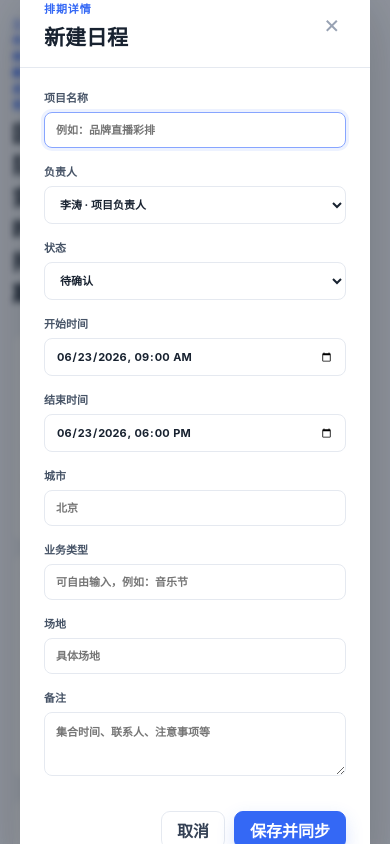
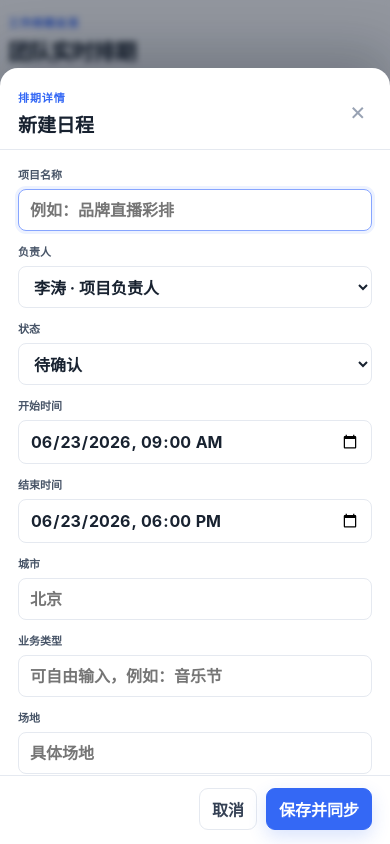
Before and after one commit to NickZhou210/psychic-spoon, a website: page index.html in a window 390 px wide. Both pictures are taken after a click on the button "＋ 新建日程". Shown: the top 844 px of the page. Drawn offline with nearby package versions, Linux system fonts and the light colour scheme.

Commit message:
fix: improve mobile responsive layout

```diff
--- a/app.js
+++ b/app.js
@@ -50,7 +50,7 @@ const seedEvents = [
 ].map(([id,title,ownerId,start,end,status,city,type,venue,notes]) => ({id,title,ownerId,start,end,status,city,type,venue,notes}));
 
 let events = loadEvents();
-let days = 14;
+let days = window.matchMedia("(max-width: 760px)").matches ? 7 : 14;
 let rangeStart = startOfDay(new Date("2026-06-23T00:00:00"));
 let enabledStatuses = new Set(["confirmed", "pending", "progress", "draft"]);
 let dragState = null;
@@ -603,6 +603,9 @@ function escapeAttribute(value = "") { return escapeHtml(value); }
 
 async function init() {
   refreshPeopleControls();
+  els.rangeSelector.querySelectorAll("button[data-days]").forEach(button => {
+    button.classList.toggle("active", Number(button.dataset.days) === days);
+  });
   document.querySelectorAll(".filter-check input").forEach(input => input.addEventListener("change", () => {
     input.checked ? enabledStatuses.add(input.value) : enabledStatuses.delete(input.value); render();
   }));
--- a/index.html
+++ b/index.html
@@ -8,7 +8,6 @@
   <meta name="apple-mobile-web-app-status-bar-style" content="black-translucent" />
   <title>团队排期总控台</title>
   <link rel="manifest" href="./manifest.webmanifest" />
-  <link rel="icon" href="./icon.svg" type="image/svg+xml" />
   <link rel="icon" href="./icon.svg" type="image/svg+xml" />
   <link rel="stylesheet" href="./styles.css" />
 </head>
--- a/styles.css
+++ b/styles.css
@@ -292,22 +292,92 @@ select { height: 38px; border: 1px solid var(--line); border-radius: 9px; backgr
   .search-box { min-width: 190px; }
 }
 @media (max-width: 760px) {
-  :root { --sidebar-width: 0px; --person-width: 148px; --day-width: 82px; }
-  .sidebar { display: none; }
-  .main-content { grid-column: 1; padding: 16px 12px 28px; }
-  .topbar { align-items: flex-start; }
-  .avatar, #todayButton { display: none; }
+  :root { --sidebar-width: 0px; --person-width: 132px; --day-width: 72px; }
+  body { padding-bottom: calc(72px + env(safe-area-inset-bottom)); }
+  .app-shell { display: block; min-height: 100vh; }
+  .sidebar {
+    inset: auto 0 0 0; width: 100%; min-height: 64px; padding: 8px 8px calc(8px + env(safe-area-inset-bottom));
+    display: block; border-radius: 18px 18px 0 0; box-shadow: 0 -10px 30px rgba(10,18,32,.18);
+  }
+  .brand, .sidebar-section, .sync-card { display: none; }
+  .main-nav { grid-template-columns: repeat(5, 1fr); gap: 4px; }
+  .nav-item {
+    position: relative; min-height: 48px; padding: 5px 2px; border-radius: 12px; justify-content: center; text-align: center;
+    flex-direction: column; gap: 2px; font-size: 10px; line-height: 1.1;
+  }
+  .nav-item span { font-size: 16px; line-height: 1; }
+  .nav-item b { position: absolute; right: 12px; top: 4px; margin-left: 0; padding: 1px 5px; font-size: 9px; }
+  .main-content { grid-column: 1; padding: 14px 10px 22px; }
+  .topbar { display: block; margin-bottom: 12px; }
+  .top-actions { margin-top: 12px; display: grid; grid-template-columns: 1fr 1fr 42px; gap: 8px; }
+  #todayButton { display: none; }
+  .avatar { width: 42px; height: 42px; }
+  .icon-button, .primary-button, .danger-button { min-height: 42px; padding: 0 12px; }
   h1 { font-size: 22px; }
-  .stats-grid { grid-template-columns: 1fr 1fr; gap: 8px; }
-  .stat-card { padding: 13px; }
-  .toolbar-panel { display: block; }
-  .toolbar-actions { margin-top: 11px; justify-content: flex-start; }
-  .search-box { flex: 1; min-width: 160px; }
-  #departmentFilter { display: none; }
-  .schedule-hint { align-items: flex-start; padding: 10px 12px; gap: 8px; }
-  .legend { flex-wrap: wrap; justify-content: flex-end; }
-  .form-grid { grid-template-columns: 1fr; }
+  .stats-grid { grid-template-columns: 1fr 1fr; gap: 8px; margin-bottom: 10px; }
+  .stat-card { padding: 11px 12px; border-radius: 12px; }
+  .stat-card strong { font-size: 22px; margin: 4px 0 2px; }
+  .stat-card small { display: none; }
+  .toolbar-panel { display: block; padding: 10px; border-radius: 12px 12px 0 0; }
+  .date-controls { justify-content: space-between; }
+  .range-title { min-width: 0; flex: 1; margin-left: 4px; text-align: center; font-size: 12px; }
+  .toolbar-actions { margin-top: 10px; display: grid; grid-template-columns: 1fr; gap: 8px; }
+  .search-box { width: 100%; min-width: 0; }
+  #departmentFilter { display: block; width: 100%; }
+  .segmented { width: 100%; }
+  .segmented button { flex: 1; min-height: 34px; }
+  .schedule-hint { display: block; padding: 10px 12px; line-height: 1.5; }
+  .legend { margin-top: 6px; flex-wrap: wrap; justify-content: flex-start; gap: 8px 12px; }
+  .schedule-scroll {
+    max-height: calc(100vh - 360px); min-height: 360px; -webkit-overflow-scrolling: touch;
+    overscroll-behavior: contain;
+  }
+  .grid-row { min-height: 52px; }
+  .grid-row.header-row { min-height: 48px; }
+  .person-cell { padding: 0 8px; gap: 7px; }
+  .person-avatar { flex-basis: 28px; height: 28px; border-radius: 8px; font-size: 10px; }
+  .person-meta strong { font-size: 11px; }
+  .person-meta span { max-width: 84px; white-space: nowrap; overflow: hidden; text-overflow: ellipsis; }
+  .event-block { top: 7px; height: 37px; padding: 6px 7px; border-radius: 8px; }
+  .event-block strong { font-size: 10px; }
+  .event-block span { font-size: 8px; }
+  .project-list-header { min-height: 64px; padding: 13px 14px; }
+  .project-table-scroll { max-height: calc(100vh - 240px); -webkit-overflow-scrolling: touch; }
+  .project-table { min-width: 780px; }
+  .modal-backdrop { align-items: end; padding: 0; }
+  .modal {
+    width: 100%; max-height: 92vh; overflow: auto; border-radius: 18px 18px 0 0;
+    box-shadow: 0 -18px 50px rgba(10,18,32,.22);
+  }
+  .modal-header { padding: 18px 18px 12px; }
+  .modal h2 { font-size: 19px; }
+  .form-grid { grid-template-columns: 1fr; padding: 16px 18px; gap: 12px; }
+  .form-grid input, .form-grid select, .form-grid textarea { min-height: 42px; font-size: 16px; }
   .span-2 { grid-column: span 1; }
-  .inline-create-form { grid-template-columns: 1fr; }
-  .group-form { grid-template-columns: 1fr; }
+  .modal-footer {
+    position: sticky; bottom: 0; background: white; padding: 12px 18px calc(14px + env(safe-area-inset-bottom));
+    border-top: 1px solid var(--line);
+  }
+  .team-tabs { padding: 8px 18px 0; }
+  .team-panel { padding: 14px 18px 6px; }
+  .setting-toolbar { align-items: flex-start; }
+  .setting-toolbar .primary-button { padding: 0 10px; white-space: nowrap; }
+  .setting-list { max-height: 52vh; }
+  .setting-row { align-items: flex-start; }
+  .setting-actions { flex-direction: column; }
+  .inline-create-form, .group-form { grid-template-columns: 1fr; }
+  .auth-screen { padding: 14px; align-items: end; }
+  .auth-card { padding: 24px 20px calc(24px + env(safe-area-inset-bottom)); border-radius: 18px; }
+  .read-only-banner, .toast { bottom: calc(82px + env(safe-area-inset-bottom)); width: calc(100% - 24px); text-align: center; }
 }
+
+@media (max-width: 420px) {
+  :root { --person-width: 118px; --day-width: 64px; }
+  .main-content { padding-left: 8px; padding-right: 8px; }
+  .nav-item { font-size: 9px; }
+  .top-actions { grid-template-columns: 1fr 1fr 40px; }
+  .stats-grid { gap: 6px; }
+  .stat-card { padding: 10px; }
+  .schedule-scroll { max-height: calc(100vh - 372px); }
+  .person-meta span { max-width: 72px; }
+}
```
